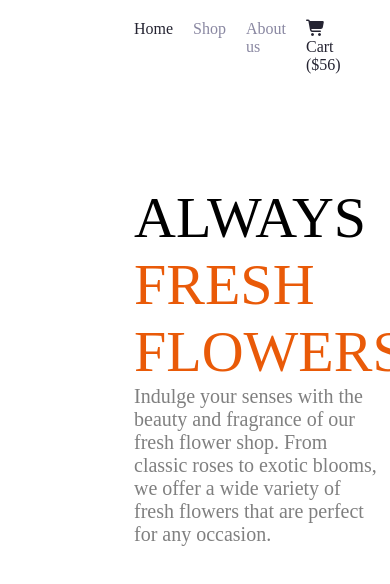
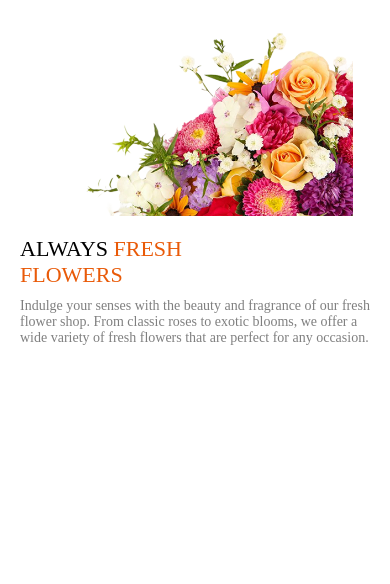
Before and after one commit to Wakil-Mahmud-R/flower-market, a plain HTML site: page index.html in a window 390 px wide. Drawn offline with Linux system fonts and the light colour scheme.

Commit message:
commiting after fixing the first section for mobile device

```diff
--- a/index.html
+++ b/index.html
@@ -3,14 +3,16 @@
 <head>
     <meta charset="UTF-8">
     <meta name="viewport" content="width=device-width, initial-scale=1.0">
-    <title>Document</title>
+    <title>Flower Market</title>
     <link rel="stylesheet" href="styles/style.css">
     <link rel="stylesheet" href="https://cdnjs.cloudflare.com/ajax/libs/font-awesome/7.0.0/css/all.min.css" integrity="sha512-DxV+EoADOkOygM4IR9yXP8Sb2qwgidEmeqAEmDKIOfPRQZOWbXCzLC6vjbZyy0vPisbH2SyW27+ddLVCN+OMzQ==" crossorigin="anonymous" referrerpolicy="no-referrer" />
 </head>
 <body>
 
     <section>
-        <div class="in-middle-top flex-one">
+
+        <div class="nav-bar">
+            <div class="in-middle-top flex-one">
             <span class="nav-img">
                 <img src="assets/logo.png" alt="">
             </span>
@@ -23,8 +25,21 @@
                     <li><a class="color-one" href="#"><i class="fa-solid fa-cart-shopping"></i> Cart ($56)</a></li>
                 </ul>
             </span>
+            </div>
         </div>
 
+
+
+        <!-- mobile nav bar -->
+        <div class="hide-class">
+            <div class="flex-one margin-top">
+
+            <span class="nav-mobile "><img src="assets/logo.png" alt=""></span>
+            <span ><i class="fa-solid fa-cart-shopping"></i> Cart ($56)</span>
+             </div>
+        </div>
+
+        <!-- end mobile nav bar end -->
 
         <div class="in-middle display-grid margin-top">
             <div class="width-set-90">
--- a/styles/style.css
+++ b/styles/style.css
@@ -4,7 +4,10 @@
     margin: 0;
     box-sizing: border-box;
 }
-
+/* hiding mobile nav bar in desktop */
+.hide-class{
+    display: none;
+}
 
 /* flex related styles */
 /* section {
@@ -69,7 +72,13 @@
     /* width: 120px;
     height: 73px; */
 }
+.nav-mobile img {
 
+    width: 55%;
+
+    /* width: 120px;
+    height: 73px; */
+}
 
 
 /* color related styles */
@@ -103,3 +112,45 @@
     font-size: 1.25rem;
     color: rgba(0, 0, 0, 0.5);
 }
+
+
+@media screen and (max-width: 576px){
+    .nav-bar {
+        display: none;
+    }
+    .in-middle {
+        margin: 0;
+    }
+
+    .display-grid {
+    grid-template-columns: repeat(1, 1fr);
+
+    }
+    .display-grid p {
+        padding-top: 10px;
+        font-size: 0.875rem;
+    }
+
+    .hero-img {
+    justify-content: center;
+    grid-row: 1;
+    padding-bottom: 20px;
+    }
+    .width-set-90 {
+    width: 100%;
+    grid-row: 2;
+
+
+    }
+
+    .f-size-two {
+        font-size: 1.375rem;
+    }
+
+    .margin-top {
+    margin: 20px 20px 20px 20px;
+    /* will use this to center iteam later on */
+
+}
+
+}
```
